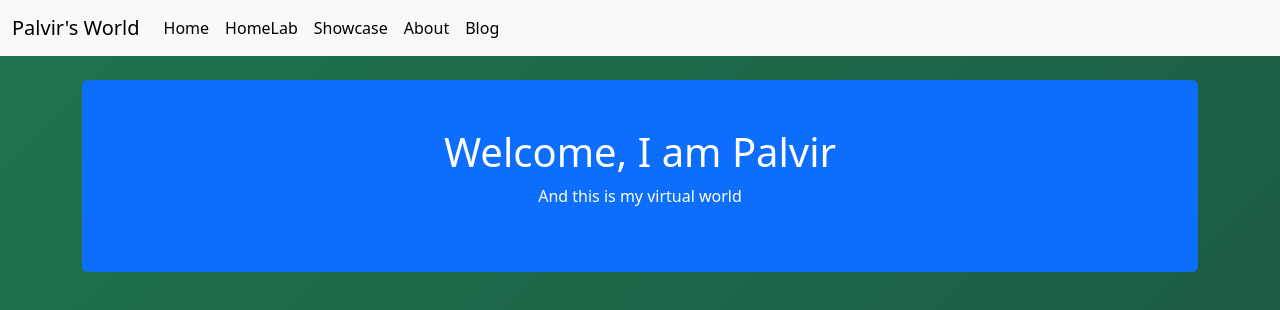
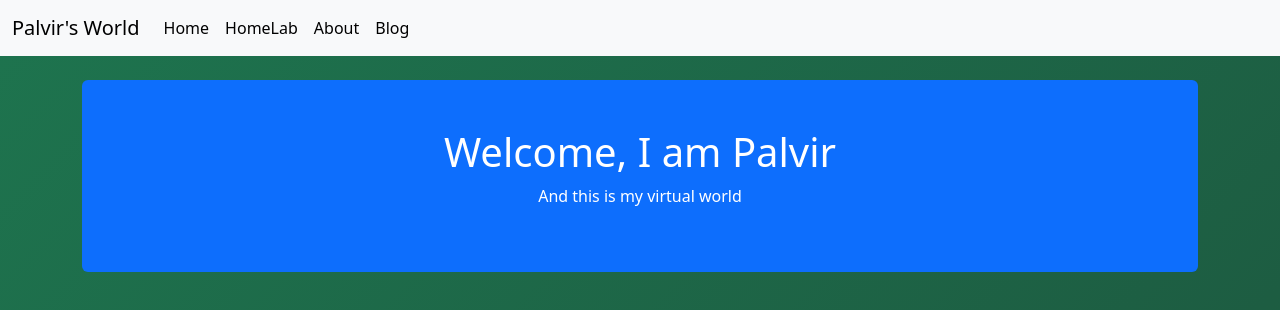
Before and after one commit to palzino/blog, a React (Create React App) app in the folder frontend/: page / in a window 1280 px wide. Shown: the top 310 px of the page. Built offline with nearby package versions, Linux system fonts and the light colour scheme.

Commit message:
dummy post test

```diff
--- a/frontend/src/components/BlogDetail.js
+++ b/frontend/src/components/BlogDetail.js
@@ -30,7 +30,7 @@ const BlogDetail = () => {
 
     return (
     <div className="container mt-3">
-        <div id="form-internal-container">
+        <div id="form-internal-container" className="container-sm">
         <h1 className="diplay-2 text-white">{blog.title}</h1>
         <h2 className=" mt-3 text-white">Category: {capitalizeFirstLetter(blog.category)}</h2>
         <h4 className="text-white">{blog.day} {blog.month}</h4>
--- a/frontend/src/components/Navbar.js
+++ b/frontend/src/components/Navbar.js
@@ -23,9 +23,6 @@ const navbar = () => (
                     <NavLink className="nav-link active" aria-current="page" to='/homelab'>HomeLab</NavLink>
                     </li>
                     <li className="nav-item">
-                    <NavLink className="nav-link active"  aria-current="page" to='/showcase'>Showcase</NavLink>
-                    </li>
-                    <li className="nav-item">
                     <NavLink className="nav-link active" aria-current="page"  to='/about'>About</NavLink>
                     </li>
                     <li className="nav-item">
```
Also changed, not shown: 1 other file (tests, documents, lock files or other folders).
